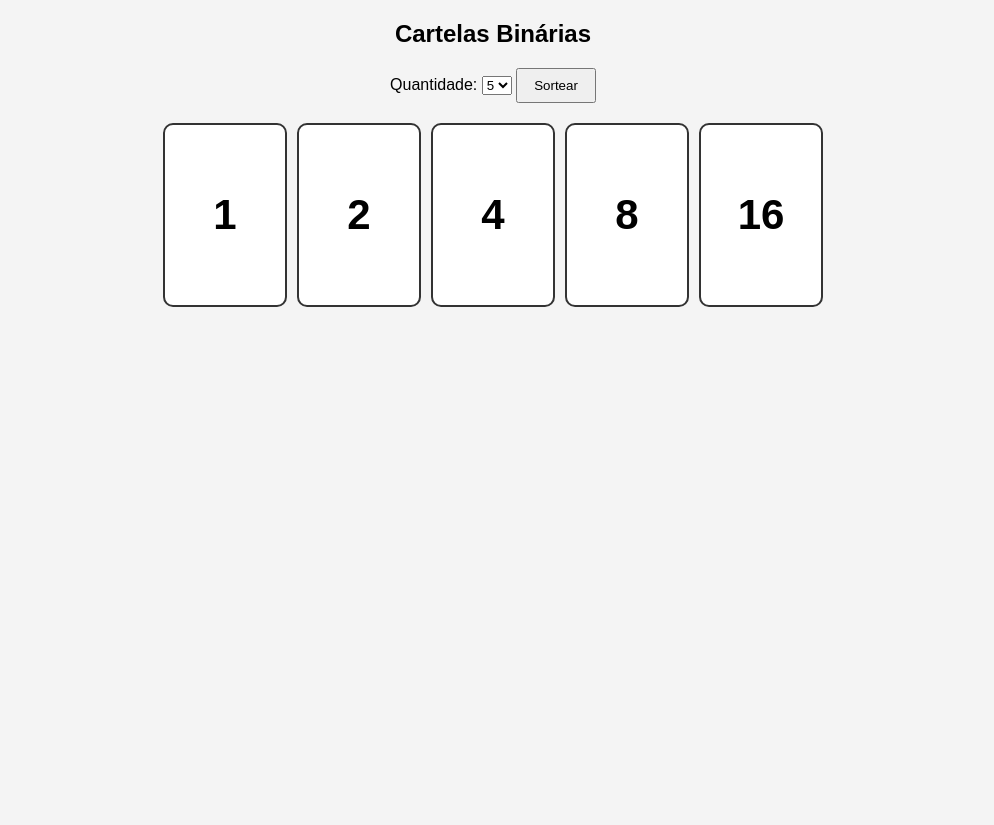
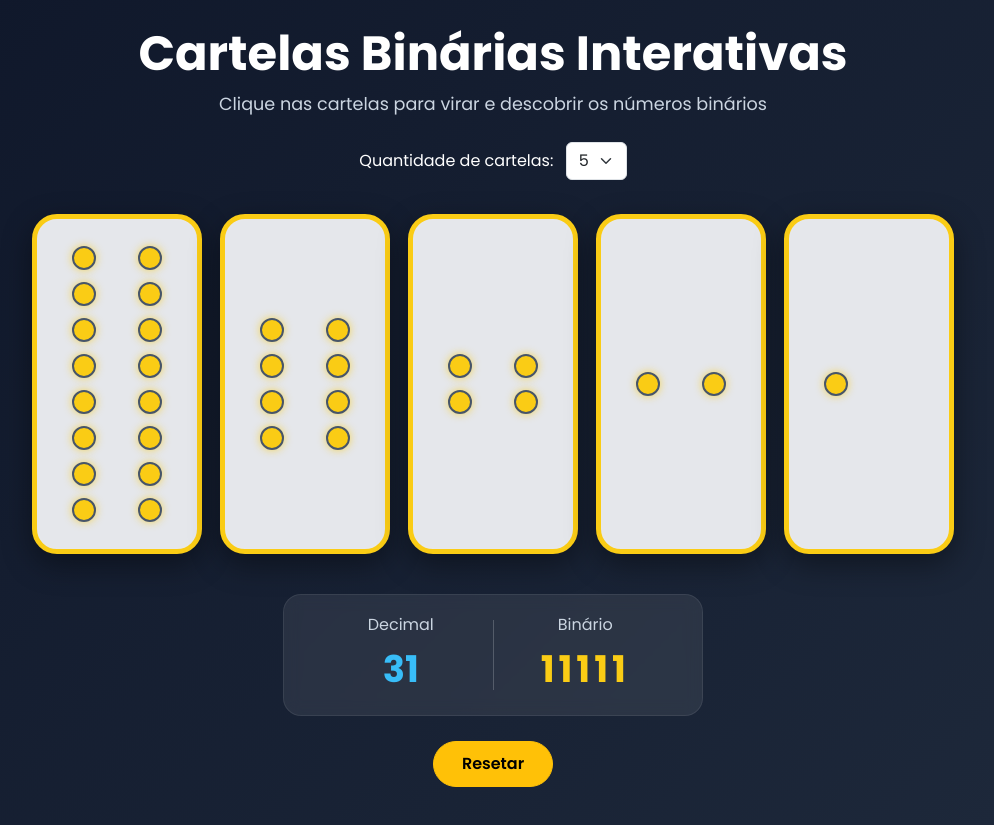
Before and after one commit to gilles2014/bin, a plain HTML site: page index.html in a window 1280 px wide. Shown: the whole page, without its empty margins (147-1141 px from the left). Before the commit the page ends 800 px from the top, so only its background shows below. Drawn offline with nearby package versions, Linux system fonts and the light colour scheme.

Commit message:
Refactor index.html with Bootstrap and new styles

```diff
--- a/index.html
+++ b/index.html
@@ -1,54 +1,381 @@
 <!DOCTYPE html>
-<html lang="pt-BR">
+<html lang="pt-br">
 <head>
   <meta charset="UTF-8">
-<meta name="viewport" content="width=device-width,initial-scale=1">
+  <meta name="viewport" content="width=device-width, initial-scale=1.0">
+
   <title>Cartelas Binárias</title>
+
+  <!-- Bootstrap -->
+  <link href="https://cdn.jsdelivr.net/npm/bootstrap@5.3.3/dist/css/bootstrap.min.css" rel="stylesheet">
+
+  <!-- Fonte -->
+  <link href="https://fonts.googleapis.com/css2?family=Poppins:wght@300;400;600;700&display=swap" rel="stylesheet">
+
   <style>
-body{font-family:Arial,sans-serif;background:#f4f4f4;margin:20px;text-align:center}
-#controls{margin-bottom:20px}
-#cartelas{display:flex;justify-content:center;gap:10px;flex-wrap:wrap}
-.card{width:120px;height:180px;background:#fff;border:2px solid #333;border-radius:10px;
-display:flex;align-items:center;justify-content:center;font-size:42px;font-weight:bold;
-transition:opacity .4s,transform .4s}
-.hide{opacity:0;transform:translateY(20px);pointer-events:none;width:0;margin:0;border:none;overflow:hidden}
-button{padding:8px 16px}
+
+    body{
+      font-family:'Poppins', sans-serif;
+      background:linear-gradient(135deg,#0f172a,#1e293b);
+      min-height:100vh;
+      color:white;
+      overflow-x:hidden;
+    }
+
+    .title{
+      text-align:center;
+      margin-top:25px;
+      font-size:3rem;
+      font-weight:700;
+    }
+
+    .subtitle{
+      text-align:center;
+      color:#cbd5e1;
+      margin-bottom:25px;
+      font-size:1.1rem;
+    }
+
+    /* ÁREA DAS CARTELAS */
+    .cards-container{
+      display:flex;
+      justify-content:center;
+      align-items:flex-end;
+      gap:18px;
+      flex-wrap:nowrap;
+      padding:10px 15px;
+      width:100%;
+    }
+
+    /* CARTÃO */
+    .binary-card{
+      width:170px;
+      height:340px;
+      perspective:1000px;
+      cursor:pointer;
+      flex-shrink:1;
+    }
+
+    .card-inner{
+      position:relative;
+      width:100%;
+      height:100%;
+      transition:transform 0.7s;
+      transform-style:preserve-3d;
+    }
+
+    .binary-card.flipped .card-inner{
+      transform:rotateY(180deg);
+    }
+
+    .card-face{
+      position:absolute;
+      width:100%;
+      height:100%;
+      border-radius:25px;
+      backface-visibility:hidden;
+      display:flex;
+      justify-content:center;
+      align-items:center;
+      border:5px solid #facc15;
+      box-shadow:
+        0 10px 30px rgba(0,0,0,0.4),
+        inset 0 0 10px rgba(255,255,255,0.1);
+    }
+
+    /* Frente */
+    .front{
+      background:#e5e7eb;
+    }
+
+    /* Costas */
+    .back{
+      background:#1e293b;
+      transform:rotateY(180deg);
+      border:5px solid #475569;
+    }
+
+    /* ÁREA DOS PONTOS */
+    .dots{
+      width:100%;
+      height:100%;
+      display:grid;
+      grid-template-columns:repeat(2,1fr);
+      justify-items:center;
+      align-content:center;
+      gap:12px;
+      padding:20px;
+      overflow:hidden;
+    }
+
+    /* PONTOS */
+    .dot{
+      width:24px;
+      height:24px;
+      border-radius:50%;
+      background:#facc15;
+      border:2px solid #475569;
+      box-shadow:0 0 8px rgba(250,204,21,0.7);
+    }
+
+    /* PAINEL RESULTADO */
+    .info-panel{
+      width:420px;
+      margin:30px auto 15px auto;
+      background:rgba(255,255,255,0.08);
+      border-radius:18px;
+      padding:18px 25px;
+      text-align:center;
+      backdrop-filter:blur(8px);
+      border:1px solid rgba(255,255,255,0.08);
+
+      display:flex;
+      justify-content:space-around;
+      align-items:center;
+    }
+
+    .result-block{
+      flex:1;
+    }
+
+    .divider{
+      width:1px;
+      height:70px;
+      background:rgba(255,255,255,0.2);
+    }
+
+    .label{
+      font-size:1rem;
+      color:#cbd5e1;
+      margin-bottom:5px;
+    }
+
+    .value{
+      font-size:2.3rem;
+      font-weight:700;
+    }
+
+    .decimal{
+      color:#38bdf8;
+    }
+
+    .binary{
+      color:#facc15;
+      letter-spacing:4px;
+    }
+
+    .btn-reset{
+      margin-top:10px;
+      border-radius:50px;
+      padding:10px 28px;
+      font-weight:600;
+      font-size:1rem;
+    }
+
+    /* RESPONSIVO */
+    @media(max-width:1200px){
+
+      .binary-card{
+        width:145px;
+        height:300px;
+      }
+
+    }
+
+    @media(max-width:992px){
+
+      .cards-container{
+        flex-wrap:wrap;
+      }
+
+      .binary-card{
+        width:150px;
+        height:300px;
+      }
+
+    }
+
+    @media(max-width:768px){
+
+      .title{
+        font-size:2rem;
+      }
+
+      .binary-card{
+        width:120px;
+        height:250px;
+      }
+
+      .dot{
+        width:18px;
+        height:18px;
+      }
+
+      .info-panel{
+        width:95%;
+      }
+
+      .value{
+        font-size:1.8rem;
+      }
+
+    }
+
   </style>
 </head>
+
 <body>
-<h2>Cartelas Binárias</h2>
-<div id="controls">
-<label>Quantidade:
-<select id="qtd">
-<option>1</option><option>2</option><option>3</option><option selected>5</option><option>4</option>
-</select></label>
-<button onclick="sortear()">Sortear</button>
+
+  <div class="container-fluid">
+
+    <h1 class="title">Cartelas Binárias Interativas</h1>
+
+    <p class="subtitle">
+      Clique nas cartelas para virar e descobrir os números binários
+    </p>
+
+    <div class="text-center mb-4">
+      <label for="qtdCartelas" class="me-2">Quantidade de cartelas:</label>
+
+      <select id="qtdCartelas" class="form-select d-inline-block w-auto">
+        <option value="1">1</option>
+        <option value="2">2</option>
+        <option value="3">3</option>
+        <option value="4">4</option>
+        <option value="5" selected>5</option>
+      </select>
     </div>
-<div id="cartelas">
-<div class="card">1</div>
-<div class="card">2</div>
-<div class="card">4</div>
-<div class="card">8</div>
-<div class="card">16</div>
+
+    <div class="cards-container" id="cardsContainer"></div>
+
+    <!-- RESULTADOS -->
+    <div class="info-panel">
+
+      <div class="result-block">
+        <div class="label">Decimal</div>
+        <div class="value decimal" id="decimalValue">31</div>
       </div>
+
+      <div class="divider"></div>
+
+      <div class="result-block">
+        <div class="label">Binário</div>
+        <div class="value binary" id="binaryValue">11111</div>
+      </div>
+
+    </div>
+
+    <div class="text-center">
+      <button class="btn btn-warning btn-reset" onclick="resetCards()">
+        Resetar
+      </button>
+    </div>
+
+  </div>
+
   <script>
-const cards=[...document.querySelectorAll('.card')];
-const sel=document.getElementById('qtd');
-function atualizar(){
- const n=parseInt(sel.value);
- cards.forEach((c,i)=>c.classList.toggle('hide',i>=n));
+
+    const values = [16, 8, 4, 2, 1];
+
+    const container = document.getElementById('cardsContainer');
+    const selectQtd = document.getElementById('qtdCartelas');
+
+    function criarCartelas(qtd) {
+
+      container.innerHTML = "";
+
+      const valoresSelecionados = values.slice(values.length - qtd);
+
+      valoresSelecionados.forEach(value => {
+
+        const card = document.createElement('div');
+        card.className = 'binary-card';
+        card.dataset.value = value;
+        card.dataset.active = "1";
+
+        let dotsHTML = "";
+
+        for (let i = 0; i < value; i++) {
+          dotsHTML += `<div class="dot"></div>`;
         }
-sel.onchange=atualizar;
-function sortear(){
- const n=parseInt(sel.value);
- const v=Math.floor(Math.random()*(1<<n));
- cards.forEach((c,i)=>{
-   if(i<n){
-     c.style.background=((v>>i)&1)?'#9f9':'#fff';
+
+        card.innerHTML = `
+          <div class="card-inner">
+
+            <div class="card-face front">
+              <div class="dots">
+                ${dotsHTML}
+              </div>
+            </div>
+
+            <div class="card-face back"></div>
+
+          </div>
+        `;
+
+        card.addEventListener('click', () => {
+
+          card.classList.toggle('flipped');
+
+          card.dataset.active =
+            card.dataset.active === "1" ? "0" : "1";
+
+          updateResult();
+
+        });
+
+        container.appendChild(card);
+
+      });
+
+      updateResult();
     }
+
+    function updateResult() {
+
+      const cards = document.querySelectorAll('.binary-card');
+
+      let decimal = 0;
+      let binary = "";
+
+      cards.forEach(card => {
+
+        if (card.dataset.active === "1") {
+          decimal += Number(card.dataset.value);
+          binary += "1";
+        } else {
+          binary += "0";
+        }
+
       });
+
+      document.getElementById("decimalValue").innerText = decimal;
+      document.getElementById("binaryValue").innerText = binary;
+
     }
-atualizar();
+
+    function resetCards() {
+
+      const cards = document.querySelectorAll('.binary-card');
+
+      cards.forEach(card => {
+
+        card.classList.remove("flipped");
+        card.dataset.active = "1";
+
+      });
+
+      updateResult();
+
+    }
+
+    selectQtd.addEventListener("change", () => {
+      criarCartelas(Number(selectQtd.value));
+    });
+
+    // Inicia com 5 cartelas
+    criarCartelas(5);
   </script>
+
 </body>
 </html>
```
Lines whose indentation alone changed are shown as unchanged.
